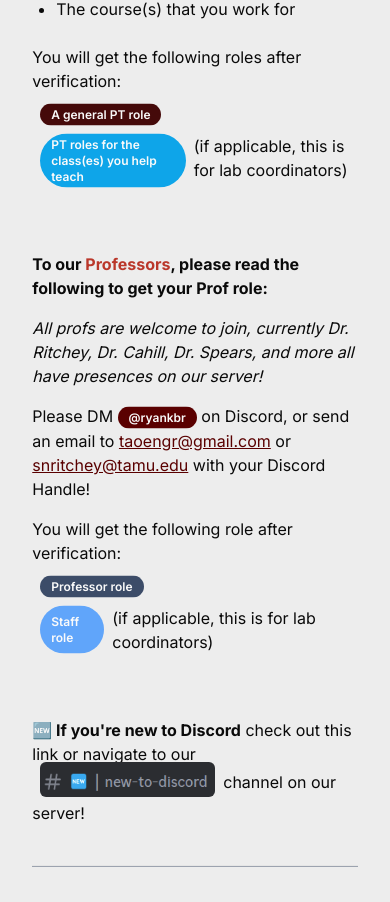
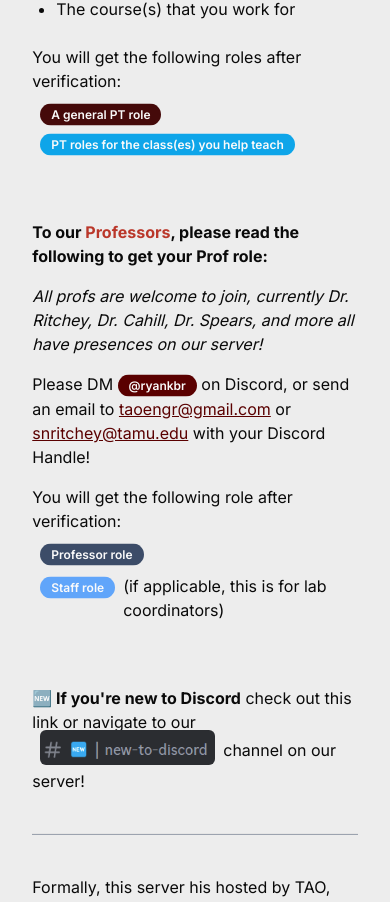
Before and after one commit to TAO-ENGR/club-website, a Next.js app in the folder club-website/: page /announcements in a window 390 px wide. Shown: the part 1651-2553 px from the top of the page. Built offline with nearby package versions, Linux system fonts and the light colour scheme.

Commit message:
fix mobile badges

```diff
--- a/club-website/src/app/announcements/page.tsx
+++ b/club-website/src/app/announcements/page.tsx
@@ -151,7 +151,6 @@ export default function Home() {
                 <Badge className="bg-sky-500 -translate-y-[0.5px]">
                   PT roles for the class(es) you help teach
                 </Badge>{" "}
-                (if applicable, this is for lab coordinators)
               </li>
             </ul>
             <p>&nbsp;</p>
@@ -198,9 +197,11 @@ export default function Home() {
                 </Badge>
               </li>
               <li className="flex gap-2">
-                <Badge className="bg-blue-400 -translate-y-[0.5px]">
-                  Staff role
-                </Badge>{" "}
+                <div>
+                  <Badge className="bg-blue-400 whitespace-nowrap -translate-y-[0.5px]">
+                    Staff role
+                  </Badge>
+                </div>{" "}
                 (if applicable, this is for lab coordinators)
               </li>
             </ul>
```
